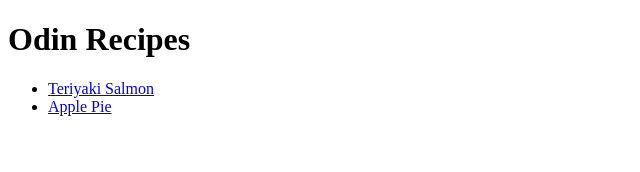
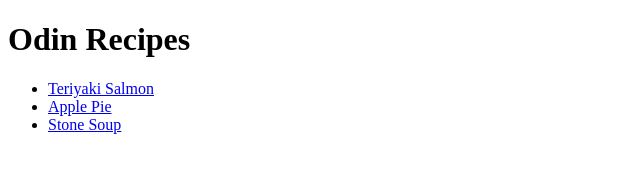
Before and after one commit to jacann/odin-recipes, a plain HTML site: page index.html in a window 1280 px wide. Shown: the full height of the page, 0-640 px from the left. Drawn offline with Linux system fonts and the light colour scheme.

Commit message:
Update index.html to reference stone soup

```diff
--- a/index.html
+++ b/index.html
@@ -14,6 +14,9 @@
             <li>
                 <a href="./recipes/applepie.html">Apple Pie</a>
             </li>
+            <li>
+                <a href="./recipes/stonesoup.html">Stone Soup</a>
+            </li>
         </ul>
     </body>
 </html>
```
